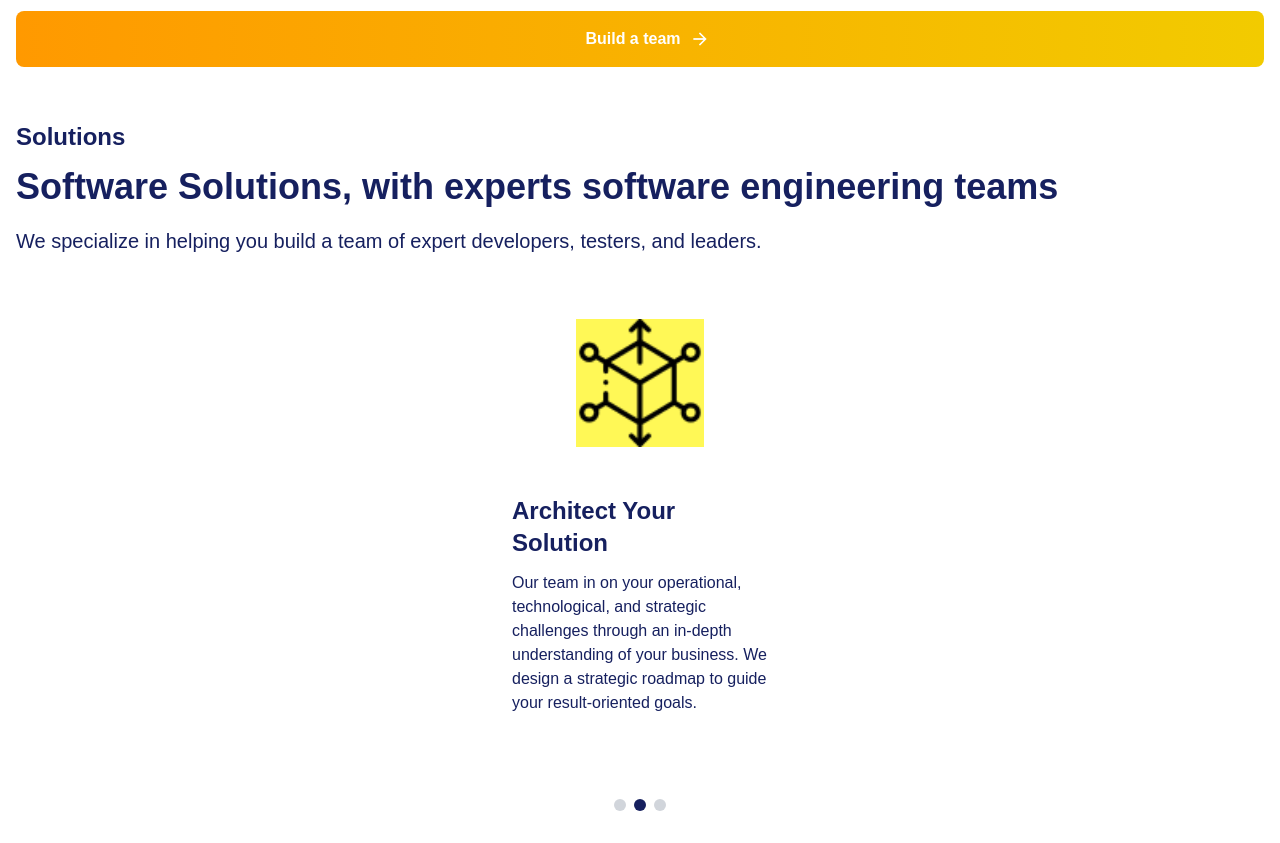
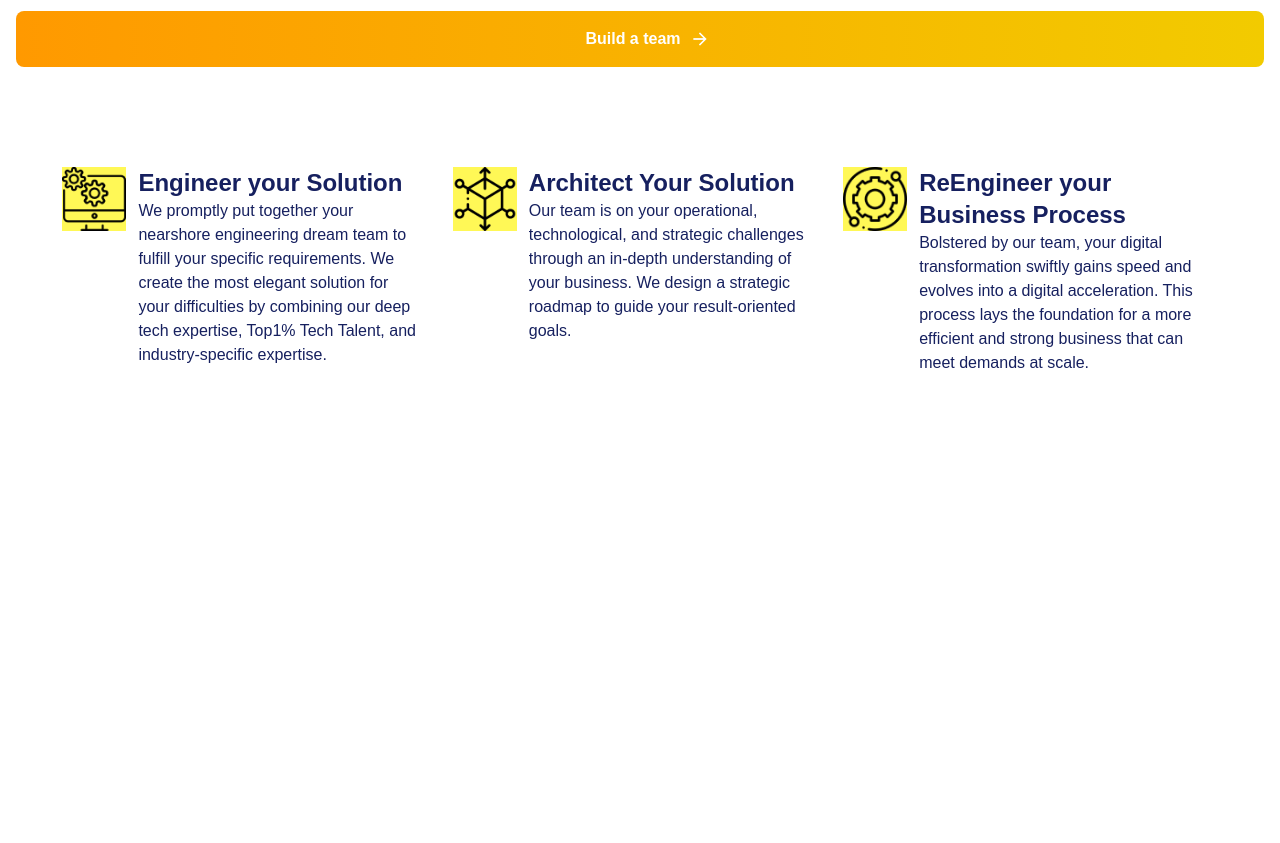
Before and after one commit to cat-ninja007/code-challenge-fe, a Next.js app: page / in a window 1280 px wide. Shown: the part 880-1723 px from the top of the page. After the commit the page ends 1311 px from the top, so only its background shows below. Built offline with nearby package versions, Linux system fonts and the light colour scheme.

Commit message:
[SECTION] - [MOBILE] - Make the Solution Section Responsive

```diff
--- a/src/components/sections/Solutions/SolutionsCard/index.tsx
+++ b/src/components/sections/Solutions/SolutionsCard/index.tsx
@@ -11,15 +11,31 @@ interface ISolutionsCard {
 const SolutionsCard: FC<ISolutionsCard> = (props: ISolutionsCard) => {
   const { title, paragraph, image } = props;
   return (
-    <div className="solutions-card-container flex flex-col items-center gap-3 text-courtney-dark-blue pt-10 pb-14 w-64 flex-shrink-0">
-      <div className="card-image bg-courtney-bright-yellow w-32 mb-9">
+    <div className="
+      solutions-card-container
+      flex
+      flex-col
+      lg:flex-row
+      lg:items-start
+      lg:w-[30%]
+      items-center
+      gap-3
+      text-courtney-dark-blue
+      pt-10
+      pb-14
+      w-64
+      flex-shrink-0
+      ">
+      <div className="card-image bg-courtney-bright-yellow w-32 md:w-28 lg:w-16 mb-9">
         <Image src={image} alt="architect-solutions" className="w-32" />
       </div>
-      <div className="card-title self-start">
-        <h3 className="text-2xl font-bold">{title}</h3>
-      </div>
-      <div className="card-paragraph">
-        <p>{paragraph}</p>
+      <div className="card-description md:w-3/4">
+        <div className="card-title self-start">
+          <h3 className="text-2xl md:text-center lg:text-left font-bold">{title}</h3>
+        </div>
+        <div className="card-paragraph">
+          <p>{paragraph}</p>
+        </div>
       </div>
     </div>
   );
--- a/src/components/sections/Solutions/index.tsx
+++ b/src/components/sections/Solutions/index.tsx
@@ -13,41 +13,67 @@ const Solutions: FC = () => {
     {
       title: "Engineer your Solution",
       image: EngineerSolutions,
-      paragraph: "We promptly put together your nearshore engienering dream team to fulfill your specific requirements. We create the most elegant solution for your difficulties by combining our deep tech expertise, Top1% Tech Talent, and industry-specific expertise.",
+      paragraph:
+        "We promptly put together your nearshore engineering dream team to fulfill your specific requirements. We create the most elegant solution for your difficulties by combining our deep tech expertise, Top1% Tech Talent, and industry-specific expertise.",
     },
     {
       title: "Architect Your Solution",
       image: ArchitectSolutions,
-      paragraph: "Our team in on your operational, technological, and strategic challenges through an in-depth understanding of your business. We design a strategic roadmap to guide your result-oriented goals.",
+      paragraph:
+        "Our team is on your operational, technological, and strategic challenges through an in-depth understanding of your business. We design a strategic roadmap to guide your result-oriented goals.",
     },
     {
       title: "ReEngineer your Business Process",
       image: ReEngineerBusiness,
-      paragraph: "Bolster by our team, your digital transformation swiftly gains speed and evolves into a digital acceleration. This process places the foundation for a more efficiient and strong business that can meet demands at scale",
-    }
+      paragraph:
+        "Bolstered by our team, your digital transformation swiftly gains speed and evolves into a digital acceleration. This process lays the foundation for a more efficient and strong business that can meet demands at scale.",
+    },
   ];
 
   const [currentIndex, setCurrentIndex] = useState(0);
+  const [isMobile, setIsMobile] = useState<boolean>(false);
 
-
+  // shohw next card
   const handleNext = () => {
     setCurrentIndex((prevIndex) => (prevIndex + 1) % solutions.length);
   };
 
-
+  // show prev card
   const handlePrev = () => {
     setCurrentIndex((prevIndex) => (prevIndex - 1 + solutions.length) % solutions.length);
   };
 
+  // Check if window size is mobile or desktop
+  useEffect(() => {
+    const handleResize = () => {
+      setIsMobile(window.innerWidth < 765);
+    };
 
+    window.addEventListener("resize", handleResize);
+    handleResize();
+
+    return () => window.removeEventListener("resize", handleResize);
+  }, []);
+
+  // autoslide 3 seecond
   useEffect(() => {
-    const timer = setInterval(handleNext, 3000);
-    return () => clearInterval(timer);
-  }, []);
+    let timer: NodeJS.Timeout | undefined;
+
+    if (isMobile) {
+      timer = setInterval(handleNext, 3000);
+    } else {
+      clearInterval(timer);
+    }
+
+    return () => {
+      if (timer) clearInterval(timer);
+    };
+  }, [isMobile]);
 
   return (
     <>
       <div className="solutions-container px-4 mt-8">
+        <div className="solution-header block lg:hidden">
           <Subtitle text="Solutions" color="courtney-dark-blue" />
           <Title
             text="Software Solutions, with experts software engineering teams"
@@ -55,11 +81,15 @@ const Solutions: FC = () => {
           />
           <div className="solutions-paragraph mb-6">
             <p className="text-xl text-courtney-dark-blue">
-            We specialize in helping you build a team of expert developers, testers, and leaders.
+              We specialize in helping you build a team of expert developers,
+              testers, and leaders.
             </p>
           </div>
+        </div>
+
 
         <div className="relative overflow-hidden">
+          {isMobile ? (
             <motion.div
               key={solutions[currentIndex].title}
               className="flex justify-center items-center"
@@ -74,21 +104,143 @@ const Solutions: FC = () => {
                 paragraph={solutions[currentIndex].paragraph}
               />
             </motion.div>
+          ) : (
+            <div className="flex space-x-4 justify-center">
+              {solutions.map((solution, index) => (
+                <SolutionsCard
+                  key={index}
+                  title={solution.title}
+                  image={solution.image}
+                  paragraph={solution.paragraph}
+                />
+              ))}
+            </div>
+          )}
+        </div>
 
-
+        {/* Navigasi untuk mobile */}
+        {isMobile && (
           <div className="flex justify-center space-x-2 mt-7 pb-8">
             {solutions.map((_, index) => (
               <div
                 key={index}
                 onClick={() => setCurrentIndex(index)}
-                className={`w-3 h-3 rounded-full cursor-pointer ${currentIndex === index ? "bg-courtney-dark-blue" : "bg-gray-300"}`}
+                className={`w-3 h-3 rounded-full cursor-pointer ${
+                  currentIndex === index
+                    ? "bg-courtney-dark-blue"
+                    : "bg-gray-300"
+                }`}
               />
             ))}
           </div>
-        </div>
+        )}
       </div>
     </>
   );
 };
 
 export default Solutions;
+
+
+// "use client";
+// import { FC, useEffect, useState } from "react";
+// import { motion } from "framer-motion";
+// import { Title, Subtitle } from "@/components/atom/Text";
+// import SolutionsCard from "./SolutionsCard";
+
+// import ArchitectSolutions from "../../../public/icons/utils-icon/cube 1.png";
+// import EngineerSolutions from "../../../public/icons/utils-icon/software-application 1.png";
+// import ReEngineerBusiness from "../../../public/icons/utils-icon/technical-support 1.png";
+
+// const Solutions: FC = () => {
+//   const solutions = [
+//     {
+//       title: "Engineer your Solution",
+//       image: EngineerSolutions,
+//       paragraph:
+//         "We promptly put together your nearshore engienering dream team to fulfill your specific requirements. We create the most elegant solution for your difficulties by combining our deep tech expertise, Top1% Tech Talent, and industry-specific expertise.",
+//     },
+//     {
+//       title: "Architect Your Solution",
+//       image: ArchitectSolutions,
+//       paragraph:
+//         "Our team in on your operational, technological, and strategic challenges through an in-depth understanding of your business. We design a strategic roadmap to guide your result-oriented goals.",
+//     },
+//     {
+//       title: "ReEngineer your Business Process",
+//       image: ReEngineerBusiness,
+//       paragraph:
+//         "Bolster by our team, your digital transformation swiftly gains speed and evolves into a digital acceleration. This process places the foundation for a more efficiient and strong business that can meet demands at scale",
+//     },
+//   ];
+
+//   const [currentIndex, setCurrentIndex] = useState(0);
+
+//   const handleNext = () => {
+//     setCurrentIndex((prevIndex) => (prevIndex + 1) % solutions.length);
+//   };
+
+//   const handlePrev = () => {
+//     setCurrentIndex(
+//       (prevIndex) => (prevIndex - 1 + solutions.length) % solutions.length
+//     );
+//   };
+
+//   useEffect(() => {
+//     const timer = setInterval(handleNext, 3000);
+//     return () => clearInterval(timer);
+//   }, []);
+
+//   return (
+//     <>
+//       <div className="solutions-container px-4 mt-8">
+//         <div className="solution-header block lg:hidden">
+//           <Subtitle text="Solutions" color="courtney-dark-blue" />
+//           <Title
+//             text="Software Solutions, with experts software engineering teams"
+//             color="courtney-dark-blue"
+//           />
+//           <div className="solutions-paragraph mb-6">
+//             <p className="text-xl text-courtney-dark-blue">
+//               We specialize in helping you build a team of expert developers,
+//               testers, and leaders.
+//             </p>
+//           </div>
+//         </div>
+
+//         <div className="relative overflow-hidden">
+//           <motion.div
+//             key={solutions[currentIndex].title}
+//             className="flex justify-center items-center"
+//             initial={{ opacity: 0, x: 100 }}
+//             animate={{ opacity: 1, x: 0 }}
+//             exit={{ opacity: 0, x: -100 }}
+//             transition={{ duration: 0.5 }}
+//           >
+//             <SolutionsCard
+//               title={solutions[currentIndex].title}
+//               image={solutions[currentIndex].image}
+//               paragraph={solutions[currentIndex].paragraph}
+//             />
+//           </motion.div>
+
+//           <div className="flex justify-center space-x-2 mt-7 pb-8">
+//             {solutions.map((_, index) => (
+//               <div
+//                 key={index}
+//                 onClick={() => setCurrentIndex(index)}
+//                 className={`w-3 h-3 rounded-full cursor-pointer ${
+//                   currentIndex === index
+//                     ? "bg-courtney-dark-blue"
+//                     : "bg-gray-300"
+//                 }`}
+//               />
+//             ))}
+//           </div>
+//         </div>
+//       </div>
+//     </>
+//   );
+// };
+
+// export default Solutions;
```
Lines whose indentation alone changed are shown as unchanged.
